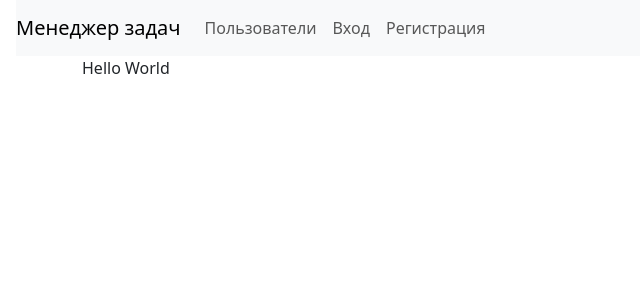
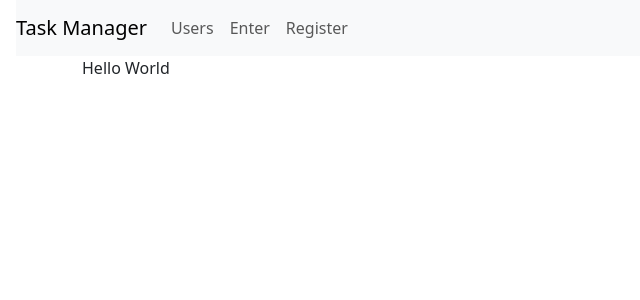
Before and after one commit to dmkael/python-project-52, a Django app: page / in a window 1280 px wide. Shown: the top 300 px of the page, without its empty margins (0-640 px from the left). Run offline with Django 5.2, Linux system fonts and the light colour scheme; some libraries are stand-ins or nearby versions.

Commit message:
ADD EN/RU/ES localizations

```diff
--- a/task_manager/templates/layout.html
+++ b/task_manager/templates/layout.html
@@ -6,30 +6,31 @@
 <html lang="{{ LANGUAGE_CODE }}">
   <head>
     <meta name="viewport" content="width=device-width, initial-scale=1, shrink-to-fit=no">
-    <title>Менеджер задач Hexlet</title>
+    <title>{% trans "Hexlet Task Manager" %}</title>
     {% bootstrap_css %}
     {% bootstrap_javascript %}
   </head>
   <body class="d-flex flex-column min-vh-100">
+
       <nav class="navbar navbar-expand-lg navbar-light bg-light ms-3">
-      <a class="navbar-brand" href="/">Менеджер задач</a>
+      <a class="navbar-brand" href="/">{% trans "Task Manager" %}</a>
       <button class="navbar-toggler" data-bs-toggle="collapse" data-bs-target="#navbarToggleExternalContent">
         <span class="navbar-toggler-icon"></span>
       </button>
       <div class="collapse navbar-collapse" id="navbarToggleExternalContent">
         <ul class="navbar-nav mr-auto">
           <li class="nav-item">
-            <a class="nav-link" href="/users/">Пользователи</a>
+            <a class="nav-link" href="/users/">{% trans "Users" %}</a>
           </li>
 
         </ul>
         <ul class="navbar-nav">
 
             <li class="nav-item">
-              <a class="nav-link" href="/login/">Вход</a>
+              <a class="nav-link" href="/login/">{% trans "Enter" %}</a>
             </li>
             <li class="nav-item">
-              <a class="nav-link" href="/users/create/">Регистрация</a>
+              <a class="nav-link" href="/users/create/">{% trans "Register" %}</a>
             </li>
 
         </ul>
--- a/task_manager/views.py
+++ b/task_manager/views.py
@@ -1,10 +1,11 @@
 from django.shortcuts import render
 from django.views import View
-from django.conf.urls.static import static
+from django.utils.translation import gettext as _, activate
 
 
 class IndexView(View):
 
     def get(self, request):
-        data = 'Hello World'
-        return render(request, 'index.html', context={'data': data})
+        activate('es')
+        trans = _('Hello World')
+        return render(request, 'index.html', context={'data': trans})
```
Also changed, not shown: task_manager/settings.py (+14 -3 lines), task_manager/locale/en/LC_MESSAGES/django.po (added), task_manager/locale/es/LC_MESSAGES/django.po (added), task_manager/locale/ru/LC_MESSAGES/django.po (added), 4 other files.
